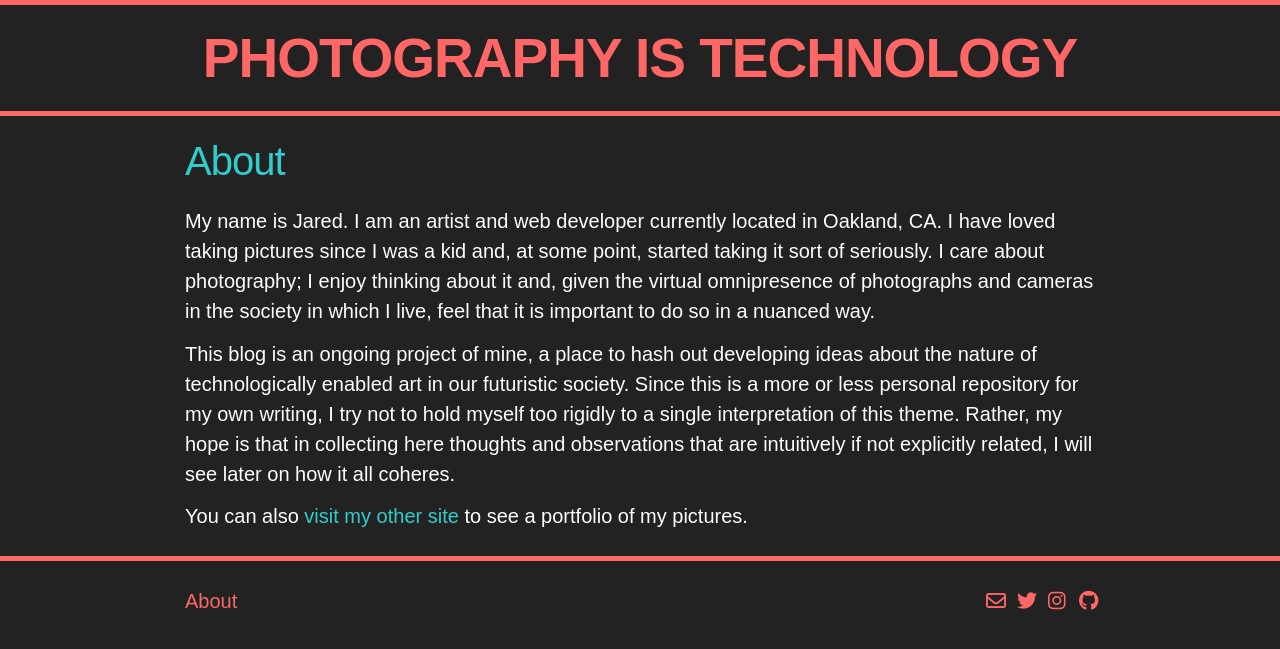
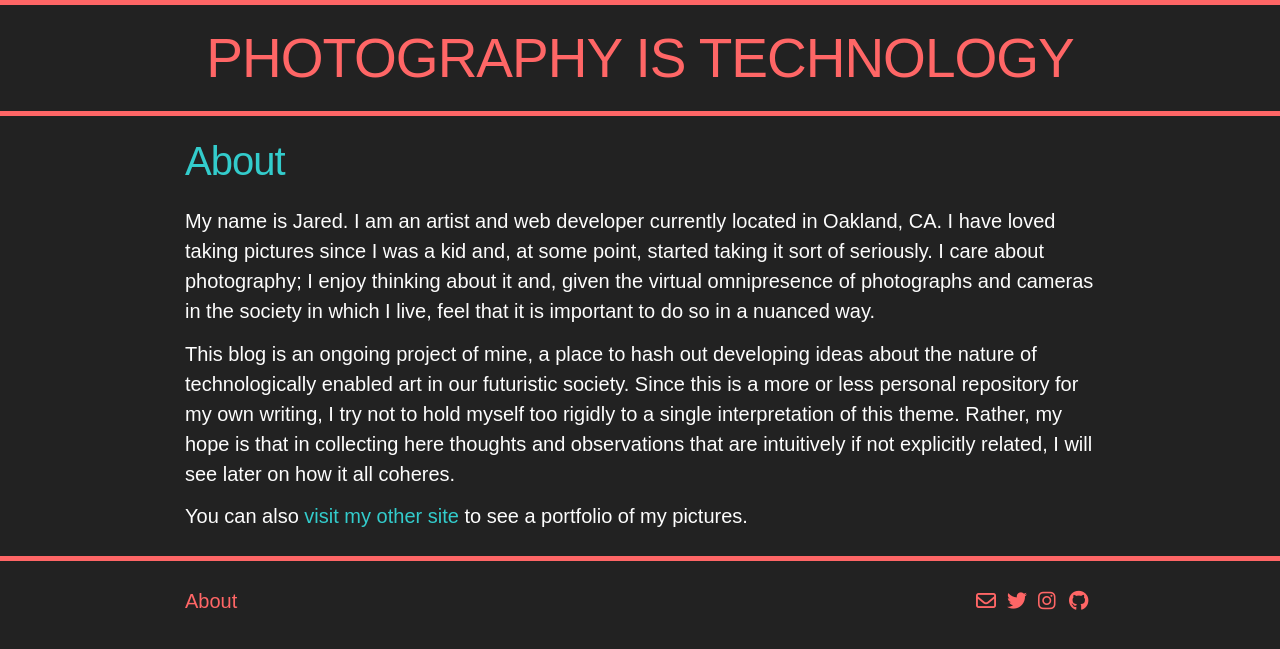
Before and after one commit to r4d1n/photographyistechnology, a Jekyll site: the page built from about.md, in a window 1280 px wide. Shown: the top 649 px of the page. Built offline with Jekyll 4.4.1, drawn with Linux system fonts in a browser that asks for light colours; nearby versions of some CDN libraries; library files that are not in the unit come from our copies.

Commit message:
css tweaks

```diff
--- a/_sass/_layout.scss
+++ b/_sass/_layout.scss
@@ -19,7 +19,7 @@
   text-align: center;
   display: block;
   text-transform: uppercase;
-  font-weight: 700;
+  // font-weight: 700;
 
   @include media-query($on-phone) {
     font-size: $big-font-size * .5;
@@ -27,7 +27,7 @@
     line-height: 40px;
   }
 
-  &,
+  &, &:hover,
   &:visited {
     color: $brand-color;
   }
@@ -59,6 +59,7 @@
   float: right;
   margin-left: 0px;
   margin-right: 0px;
+  padding-right: 10px;
   li {
     float: left;
     a {
@@ -78,7 +79,6 @@
 }
 
 .footer-col {
-  // float: left;
   margin-bottom: $spacing-unit / 2;
   padding-left: $spacing-unit / 2;
   padding-right: $spacing-unit / 2;
@@ -142,7 +142,7 @@
 
 .pagination {
   color: $grey-color;
-  padding-bottom: $spacing-unit;
+  padding-bottom: $spacing-unit + 5px;
   text-align: center;
   margin: 0 auto;
   height: 20px;
```
